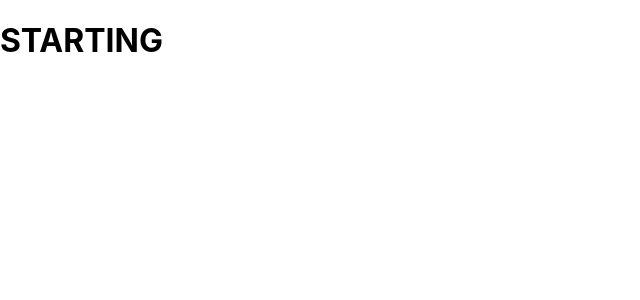
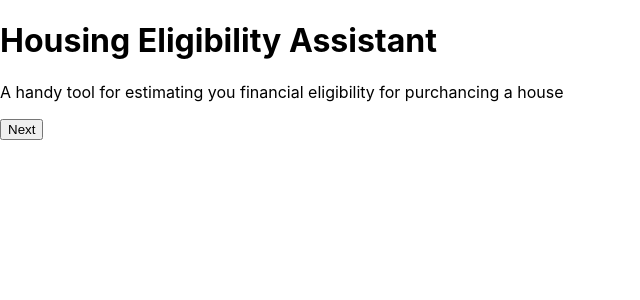
Before and after one commit to professorjamm/HackUTD_2023, a React (Create React App) app: page / in a window 1280 px wide. Shown: the top 300 px of the page, without its empty margins (0-640 px from the left). Built offline with nearby package versions, Linux system fonts and the light colour scheme.

Commit message:
Basic looping motion of the web application made

```diff
--- a/src/App.js
+++ b/src/App.js
@@ -1,8 +1,61 @@
 import './App.css';
+import {useState} from 'react';
+import Title from './Title';
+import Button from './Button';
+import Content from './Content';
+
+let stage = 0;
 
 function App() {
+
+  //Application Constants
+  const titleVals = ['Housing Eligibility Assistant', 'Data Input', 'Approved', 'Denied'];
+  const buttonNameVals = ['Next', 'Submit', 'Return'];
+  const contentVals = [
+      (<div id="stage1">
+          <p>
+            A handy tool for estimating you financial eligibility for purchancing a house
+          </p>
+      </div>),
+      (<div id="stage2">
+
+      </div>),
+      (<div id="stage3">
+
+      </div>)];
+
+  //Title of the page
+  const [title, setTitle] = useState(titleVals[stage]);
+
+  //Content of the page
+  const [content, setContent] = useState((contentVals[stage]));
+
+  //Name of the transition of the button
+  const [buttonName, setButtonName] = useState(buttonNameVals[stage]);
+  const callback = () => {
+
+        stage++;
+
+        if(stage > 2) {
+
+          stage = 0;
+
+        }
+
+        setTitle(titleVals[stage]);
+        setButtonName(buttonNameVals[stage]);
+        setContent(contentVals[stage]);
+
+  }
+
+
+
   return (
-    <h1>STARTING</h1>
+      <div className="app">
+        <Title title={title} />
+        <Content content={content} />
+        <Button callback={callback} name={buttonName} />
+      </div>
   );
 }
 
--- /dev/null
+++ b/src/Button.js
@@ -0,0 +1,16 @@
+/* Author: Mohammad Zaaim Amin Rahman
+ * Description: This file contains the code for the button components of the web application
+ * Contains: Button Component: props
+ */
+
+const Button  = (props) => {
+
+    return (
+        <div className="button">
+            <button onClick={props.callback}>{props.name}</button>
+        </div>
+    );
+
+};
+
+export default Button;
--- /dev/null
+++ b/src/Content.js
@@ -0,0 +1,18 @@
+/* Author: Mohammad Zaaim Amin Rahman
+ * Description: This file contains the content manager for the web application
+ * Contains: Content
+ */
+
+
+const Content = (props) => {
+
+    return (
+        <div className="content">
+            {props.content}
+        </div>
+    );
+
+};
+
+
+export default Content;
--- /dev/null
+++ b/src/Title.js
@@ -0,0 +1,17 @@
+/* Author: Mohammad Zaaim Amin Rahman
+ * Description: Holds the basic title object for the dynamic pages
+ * Contains: Title component
+ */
+
+//Title Component: props= {title: string of the display title}
+const Title = (props) => {
+
+    return (
+        <div className="title">
+            <h1>{props.title}</h1>
+        </div>
+    );
+
+};
+
+export default Title;
```
